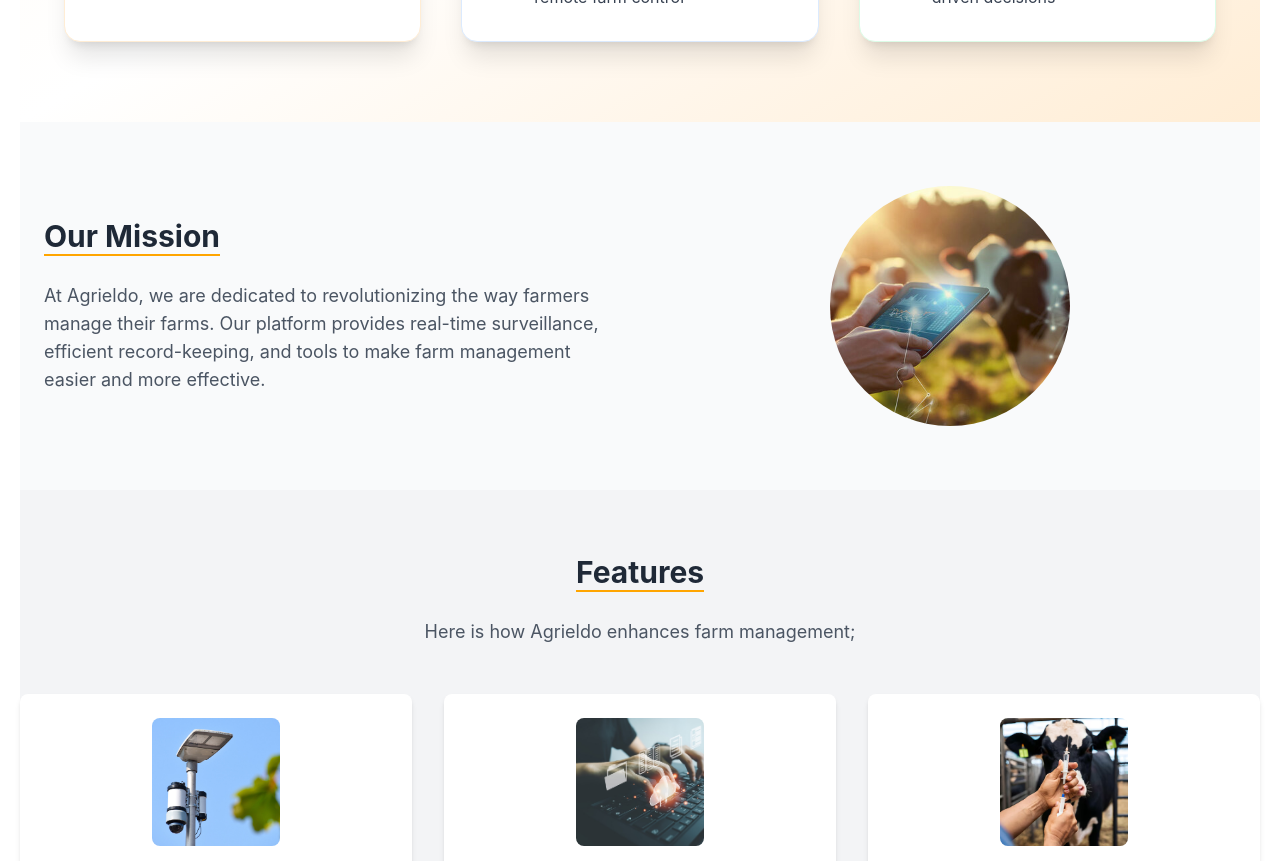
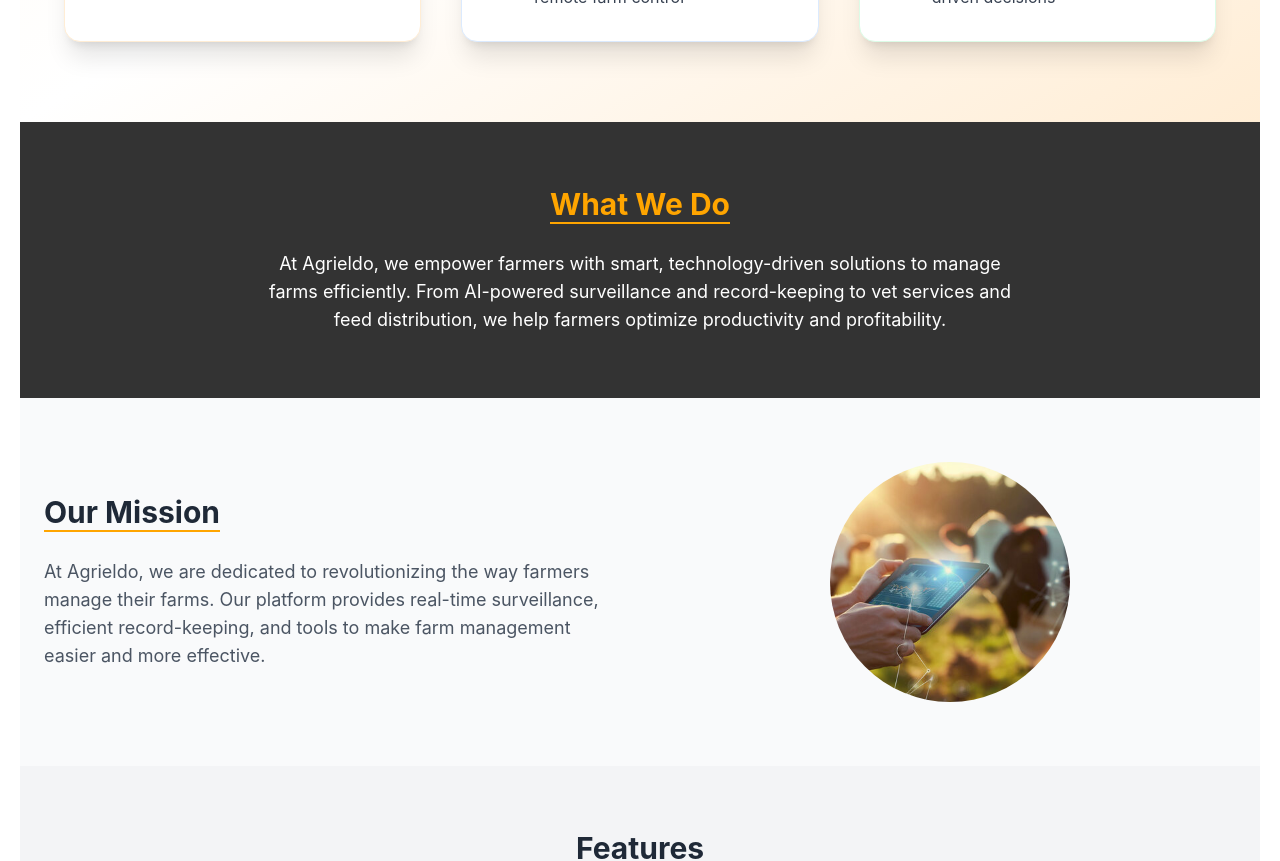
Before and after one commit to GilbertCheboi/Agrieldo-Website, a React (Create React App) app: page / in a window 1280 px wide. Shown: the part 1340-2201 px from the top of the page. Built offline with nearby package versions, Linux system fonts and the light colour scheme.

Commit message:
Updated What we do

```diff
--- a/src/pages/Home.js
+++ b/src/pages/Home.js
@@ -146,7 +146,15 @@
   </div>
 </motion.div>
 
-
+  {/* What We Do Section */}
+  <div className="py-16 bg-[#333333] text-center">
+  <h2 className="text-3xl font-bold text-[#FFA500]">What We Do</h2>
+  <p className="mt-4 text-lg max-w-3xl mx-auto text-white">
+      At Agrieldo, we empower farmers with smart, technology-driven solutions to manage farms efficiently.
+      From AI-powered surveillance and record-keeping to vet services and feed distribution,
+      we help farmers optimize productivity and profitability.
+    </p>
+  </div>
       {/* Mission Section */}
       <motion.div initial={{ opacity: 0 }} animate={{ opacity: 1 }} transition={{ duration: 1.2 }} className="py-16 flex flex-col md:flex-row items-center justify-center text-center md:text-left">
         <div className="md:w-1/2 px-6">
@@ -300,15 +308,7 @@
 <div className="bg-[#333333] text-white">
   {/* Existing Sections */}
 
-  {/* What We Do Section */}
-  <div className="py-16 bg-[#333333] text-center">
-  <h2 className="text-3xl font-bold text-[#FFA500]">What We Do</h2>
-  <p className="mt-4 text-lg max-w-3xl mx-auto text-white">
-      At Agrieldo, we empower farmers with smart, technology-driven solutions to manage farms efficiently.
-      From AI-powered surveillance and record-keeping to vet services and feed distribution,
-      we help farmers optimize productivity and profitability.
-    </p>
-  </div>
+
 </div>
 
 
```
